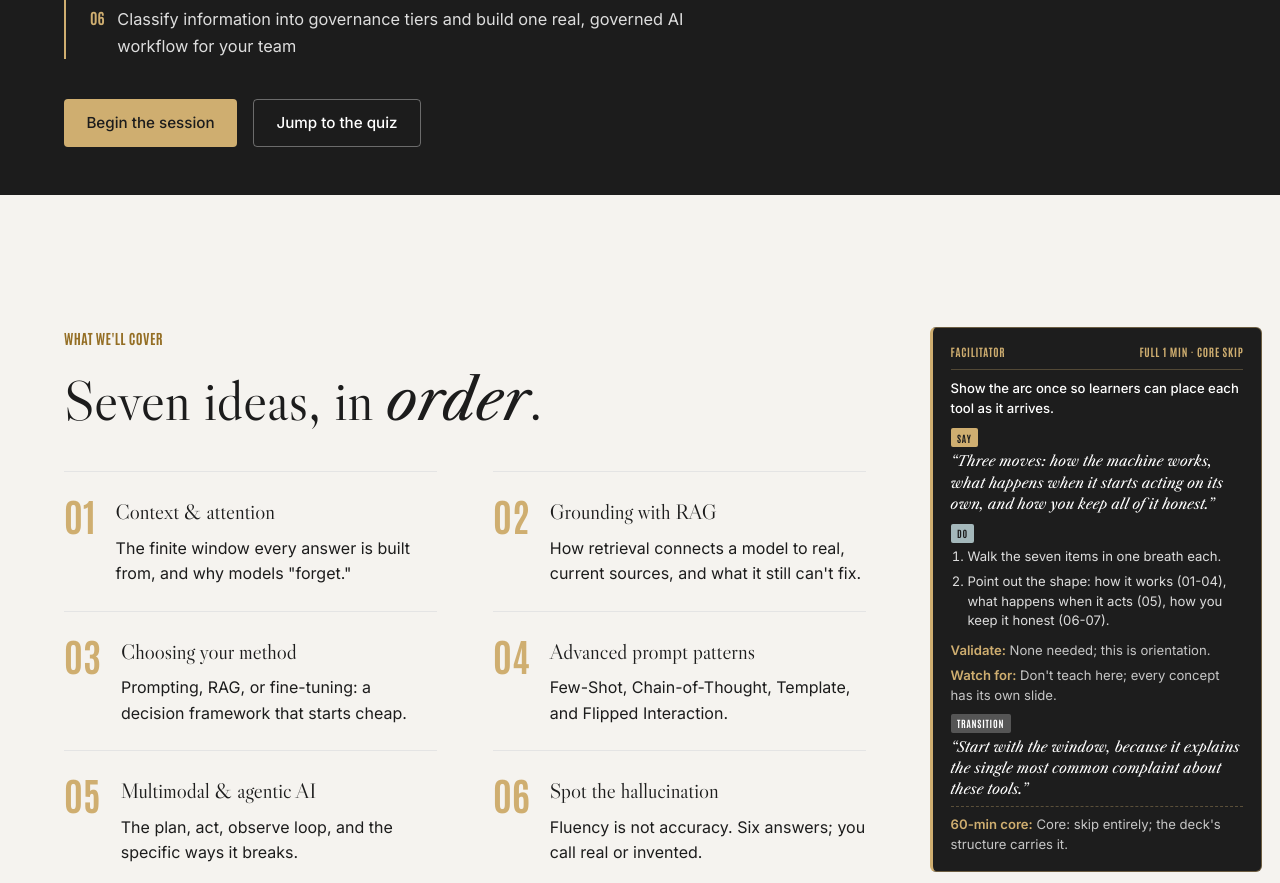
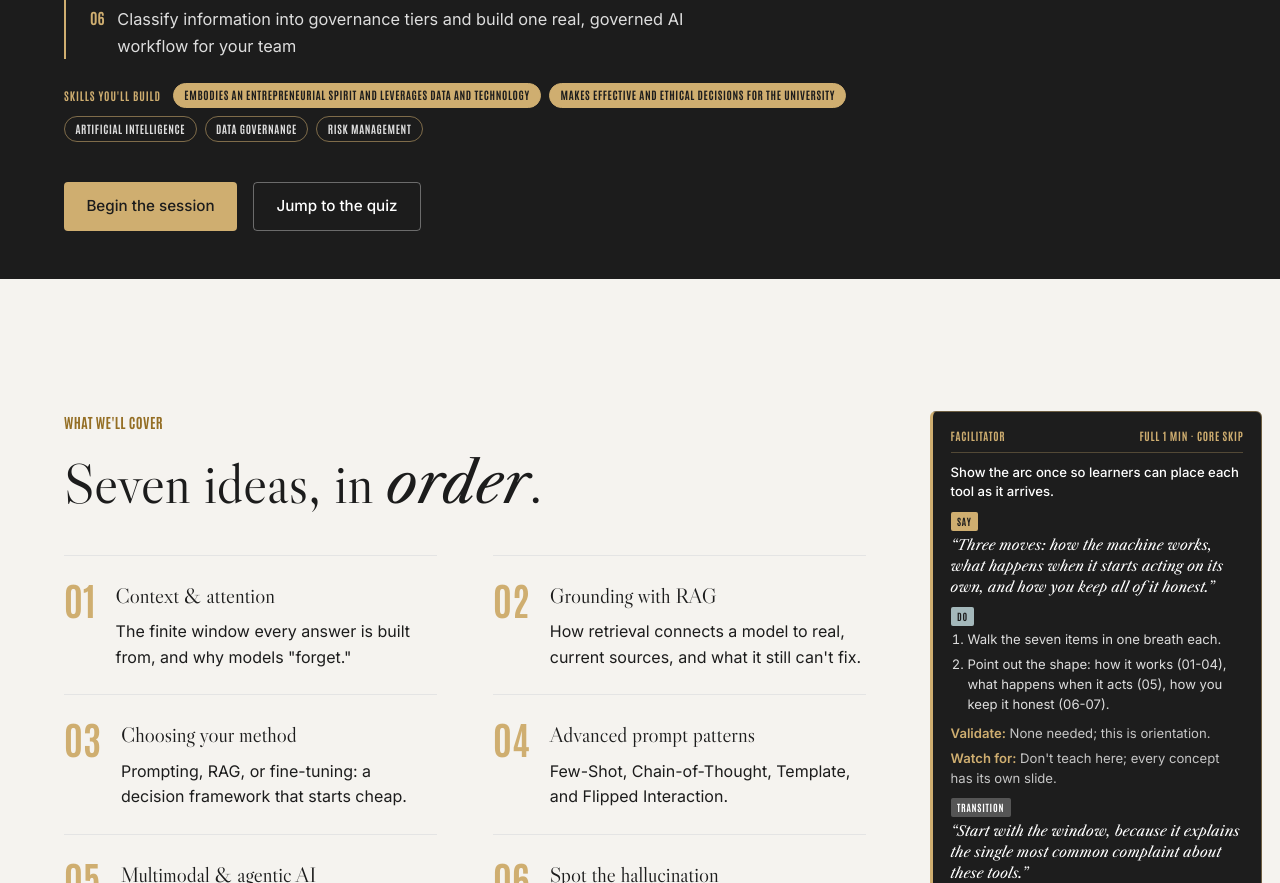
Before and after one commit to FuturesLearningHub/AI-Advanced, a plain HTML site: page facilitator/index.html in a window 1280 px wide. Shown: the part 4120-5003 px from the top of the page. Drawn offline with Linux system fonts and the light colour scheme.

Commit message:
Add skills row to hero: VU core competencies + course skills
Pill row under the objectives (Skills you'll build), matching the
Course Library's skill tags. Facilitator edition regenerated.

Co-Authored-By: Claude Opus 4.8 <noreply@anthropic.com>
Claude-Session: https://claude.ai/code/session_01CHUxqeQb2UgQw5JmmaoKqy

```diff
--- a/facilitator/index.html
+++ b/facilitator/index.html
@@ -24,6 +24,17 @@
 <link rel="preload" href="../assets/fonts/inter-latin-400-normal.woff2" as="font" type="font/woff2" crossorigin>
 
 <link rel="stylesheet" href="../assets/css/styles.css?v=1">
+<style>
+  /* skill pills (course-level) */
+  .skills { display: flex; flex-wrap: wrap; gap: .5rem; align-items: center; margin-top: 1.5rem; }
+  .skills__label { font-family: var(--font-condensed); font-weight: 700; text-transform: uppercase;
+    letter-spacing: .08em; font-size: .7rem; color: var(--vu-gold-flat); margin-right: .25rem; }
+  .skillpill { display: inline-block; font-family: var(--font-condensed); font-weight: 700;
+    text-transform: uppercase; letter-spacing: .06em; font-size: .68rem; line-height: 1.3;
+    padding: .3rem .65rem; border-radius: 999px; border: 1px solid rgba(207,174,112,.55);
+    color: rgba(255,255,255,.85); }
+  .skillpill--core { background: var(--vu-gold-flat); border-color: var(--vu-gold-flat); color: var(--vu-black); }
+</style>
 
 <style>
 /* ============ facilitator edition ============ */
@@ -172,6 +183,14 @@
           <li>Recognize the agent loop, name its documented failure modes, and place the human checkpoint</li>
           <li>Classify information into governance tiers and build one real, governed AI workflow for your team</li>
         </ol>
+      </div>
+      <div class="skills" data-reveal aria-label="Skills this course builds">
+        <span class="skills__label">Skills you'll build</span>
+        <span class="skillpill skillpill--core">Embodies an entrepreneurial spirit and leverages data and technology</span>
+        <span class="skillpill skillpill--core">Makes effective and ethical decisions for the University</span>
+        <span class="skillpill">Artificial Intelligence</span>
+        <span class="skillpill">Data Governance</span>
+        <span class="skillpill">Risk Management</span>
       </div>
       <div class="hero__cta" data-reveal>
         <a class="btn" href="#s-attention">Begin the session</a>
```
Also changed, not shown: index.html (+19 -0 lines).
